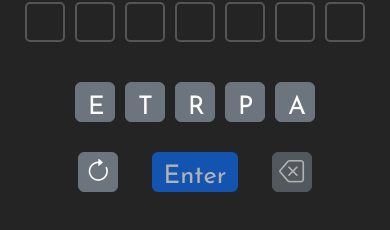
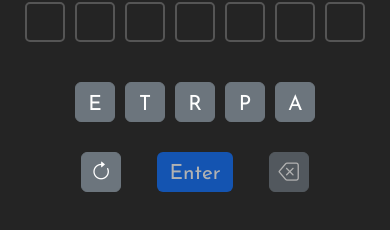
Before and after one commit to alamejoud/Scrambl, a React (Vite) app: page /Scrambl/dailyGame in a window 390 px wide. Shown: the part 312-542 px from the top of the page. Built offline with nearby package versions, Linux system fonts and the light colour scheme.

Commit message:
changed font size of buttons on small screens

```diff
--- a/src/components/GameSection/GameSection.css
+++ b/src/components/GameSection/GameSection.css
@@ -96,7 +96,7 @@
         width: 40px !important;
         height: 40px !important;
         min-width: 40px !important;
-        font-size: 1.6rem !important;
+        font-size: 1.3rem !important;
     }
 
     .enter-button {
```
